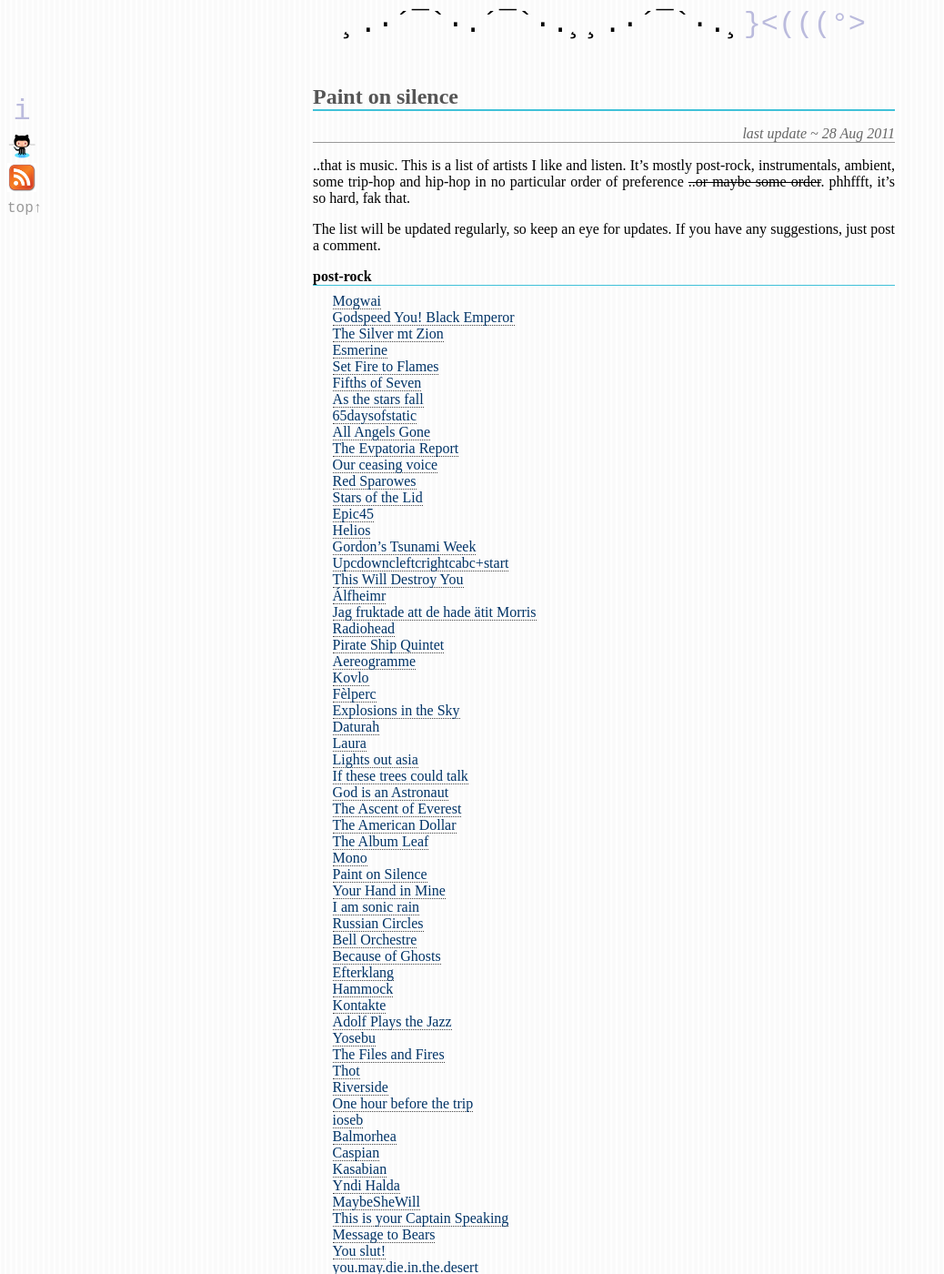
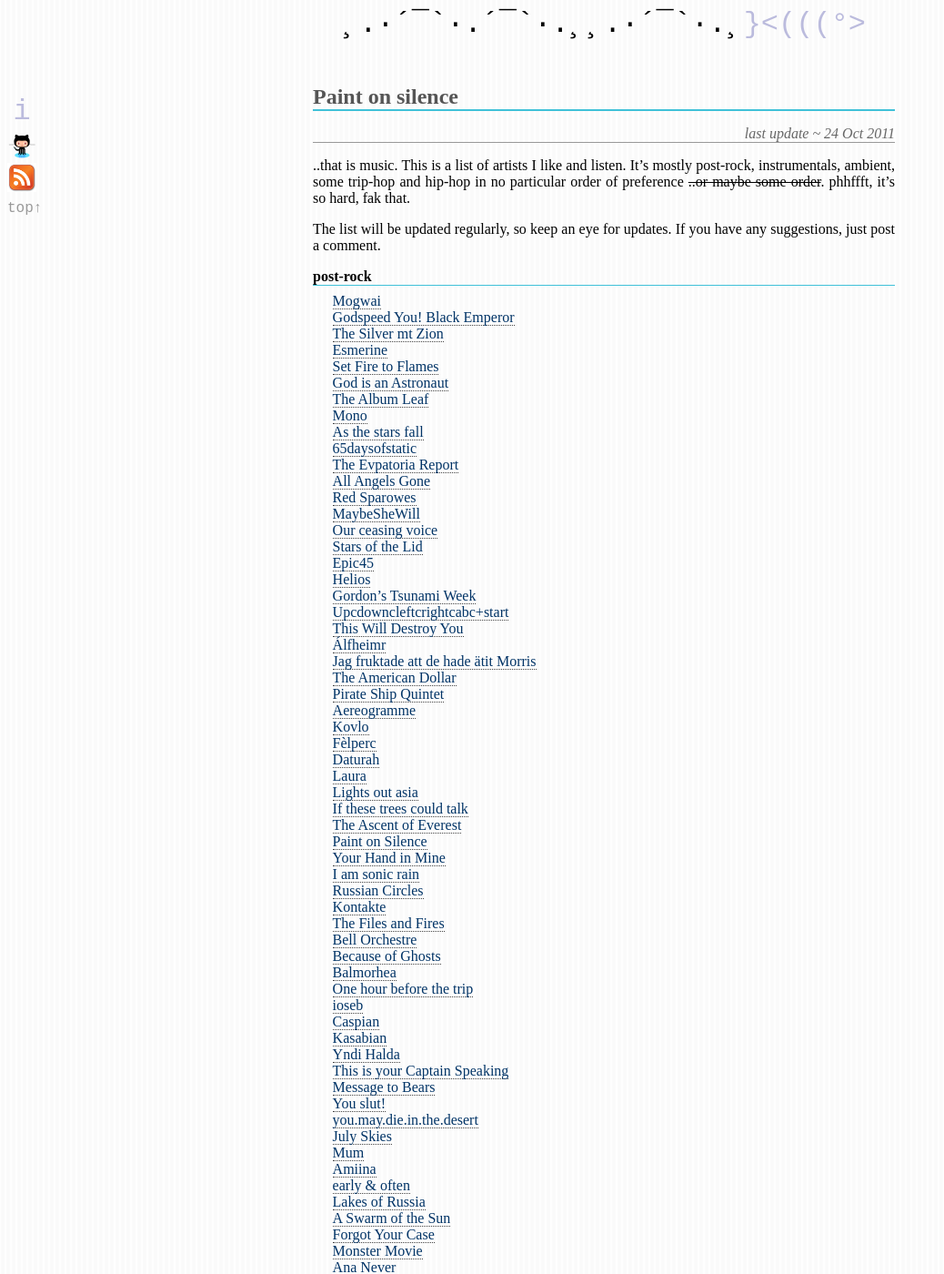
Before and after one commit to c00kiemon5ter/c00kiemon5ter.github.com, a Jekyll site: the page built from _posts/2011-03-16-Paint-on-silence.markdown, in a window 1280 px wide and 1400 px high. Shown: the whole window at 91% size, without its empty margins (0-1038 px from the left). Built offline with Jekyll 4.4.1, drawn with Linux system fonts in a browser that asks for light colours; comment, search, counter and statistics services are not loaded; some of the changed text lies outside the part shown.

Commit message:
update music list

```diff
--- a/_posts/2011-03-16-Paint-on-silence.markdown
+++ b/_posts/2011-03-16-Paint-on-silence.markdown
@@ -3,7 +3,7 @@
 title: Paint on silence
 categories: music
 comments: true
-update: 2011-08-28
+update: 2011-10-24
 ---
 
 {{ page.title }}
@@ -26,13 +26,16 @@
 * [The Silver mt Zion](http://www.myspace.com/asilvermtzion)
 * [Esmerine](http://www.esmerine.com/listen/)
 * [Set Fire to Flames](http://www.myspace.com/setfiretoflames1)
-* [Fifths of Seven](http://www.myspace.com/fifthsofseven)
+* [God is an Astronaut](http://www.myspace.com/godisanastronaut)
+* [The Album Leaf](http://www.myspace.com/thealbumleaf)
+* [Mono](http://www.myspace.com/monojp)
 * [As the stars fall](http://asthestarsfall.bandcamp.com/)
 * [65daysofstatic](http://www.myspace.com/65propaganda)
+* [The Evpatoria Report](http://the-evpatoria-report.bandcamp.com/)
 * [All Angels Gone](http://www.myspace.com/allangelsgone)
-* [The Evpatoria Report](http://the-evpatoria-report.bandcamp.com/)
+* [Red Sparowes](http://redsparowes.bandcamp.com/)
+* [MaybeSheWill](http://robotneedshome.bandcamp.com/)
 * [Our ceasing voice](http://ourceasingvoice.bandcamp.com/)
-* [Red Sparowes](http://redsparowes.bandcamp.com/)
 * [Stars of the Lid](http://www.myspace.com/starsofthelid)
 * [Epic45](http://www.myspace.com/epic45)
 * [Helios](http://www.myspace.com/heliosmusic)
@@ -41,49 +44,35 @@
 * [This Will Destroy You](http://www.myspace.com/thiswilldestroyyou)
 * [Álfheimr](http://alfheimr.bandcamp.com/)
 * [Jag fruktade att de hade ätit Morris](http://jagfruktadeattdehadeatitmorris.bandcamp.com/)
-* [Radiohead](http://www.myspace.com/radiohead)
+* [The American Dollar](http://theamericandollar.bandcamp.com/)
 * [Pirate Ship Quintet](http://www.myspace.com/thepirateshipquintet)
 * [Aereogramme](http://www.myspace.com/aereogrammeofficial)
 * [Kovlo](http://kovlo.bandcamp.com/)
 * [Fèlperc](http://www.myspace.com/felperc)
-* [Explosions in the Sky](http://www.myspace.com/explosionsinthesky)
 * [Daturah](http://www.myspace.com/daturah)
 * [Laura](http://www.myspace.com/lauranoise)
 * [Lights out asia](http://www.myspace.com/lightsoutasia)
 * [If these trees could talk](http://www.myspace.com/ifthesetreescouldtalk)
-* [God is an Astronaut](http://www.myspace.com/godisanastronaut)
 * [The Ascent of Everest](http://www.myspace.com/theascentofeverest)
-* [The American Dollar](http://theamericandollar.bandcamp.com/)
-* [The Album Leaf](http://www.myspace.com/thealbumleaf)
-* [Mono](http://www.myspace.com/monojp)
 * [Paint on Silence](http://paintonsilence.bandcamp.com/)
 * [Your Hand in Mine](http://www.myspace.com/theyourhandinmine)
 * [I am sonic rain](http://www.myspace.com/iamsonicrain)
 * [Russian Circles](http://www.myspace.com/russiancircles)
+* [Kontakte](http://kontakte.bandcamp.com/)
+* [The Files and Fires](http://thefilesandfires.bandcamp.com/)
 * [Bell Orchestre](http://www.myspace.com/bellorchestre)
 * [Because of Ghosts](http://www.myspace.com/becauseofghostsband)
-* [Efterklang](http://efterklang.bandcamp.com/)
-* [Hammock](http://hammock.bandcamp.com/)
-* [Kontakte](http://kontakte.bandcamp.com/)
-* [Adolf Plays the Jazz](http://adolfplaysthejazz.bandcamp.com/)
-* [Yosebu](http://www.myspace.com/yosebu)
-* [The Files and Fires](http://thefilesandfires.bandcamp.com/)
-* [Thot](http://thot.bandcamp.com/track/obscured-by-the-wind)
-* [Riverside](http://www.youtube.com/watch?v=R8jeZrRuOlM)
+* [Balmorhea](http://www.myspace.com/balmorhea)
 * [One hour before the trip](http://www.myspace.com/ohbtt)
 * [ioseb](http://www.myspace.com/ioseb)
-* [Balmorhea](http://www.myspace.com/balmorhea)
 * [Caspian](http://caspiantheband.bandcamp.com/)
 * [Kasabian](http://www.myspace.com/kasabian)
 * [Yndi Halda](http://www.myspace.com/yndihalda)
-* [MaybeSheWill](http://robotneedshome.bandcamp.com/)
 * [This is your Captain Speaking](http://www.myspace.com/tiycs)
 * [Message to Bears](http://messagetobears.bandcamp.com/)
 * [You slut!](http://youslut.bandcamp.com)
 * [you.may.die.in.the.desert](http://youmaydieinthedesert.bandcamp.com/)
 * [July Skies](http://www.myspace.com/julyskies)
-* [Youth Pictures of Florence Henderson](http://bandcamp.ypofh.com/)
-* [Sigur Rós](http://www.myspace.com/sigurros)
 * [Mum](http://www.myspace.com/mumtheband)
 * [Amiina](http://www.myspace.com/amiina)
 * [early & often](http://earlyandoften.bandcamp.com/)
@@ -93,13 +82,11 @@
 * [Monster Movie](http://www.myspace.com/monstermovie)
 * [Ana Never](http://www.myspace.com/ananever)
 * [Sleep makes Waves](http://sleepmakeswaves.bandcamp.com/)
-* [Have a nice life](http://www.myspace.com/haveanicelife)
 * [Powder! go away](http://www.myspace.com/562220910)
 * [Catacombe](http://www.myspace.com/catacombeband)
 * [Good luck with the Bombs](http://www.myspace.com/goodluckwiththebombs)
 * [GardenBox](http://www.myspace.com/gardenbox)
 * [These Portraits Never Spoke](http://www.myspace.com/theseportraitsneverspoke)
-* [Colour for a Rebel](http://colourforarebel.bandcamp.com/)
 * [Последние Каникулы (Last Holiday)](http://www.myspace.com/posledniekanikuly)
 * [kwoon](http://www.myspace.com/kwoonmusic)
 * [We Own the Sky](http://www.myspace.com/weowntheskygr)
```
Also changed, not shown: other parts of _posts/2011-03-16-Paint-on-silence.markdown (+2 -1 lines).
